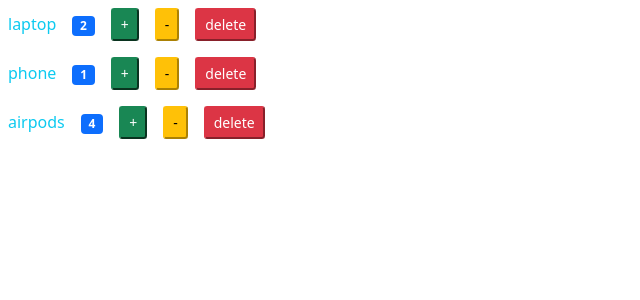
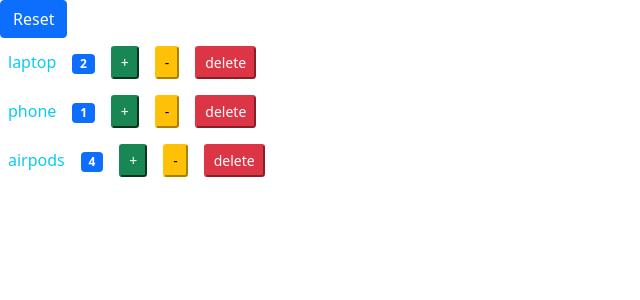
Before and after one commit to MarshalOfficial/react-training, a React (Create React App) app: page / in a window 1280 px wide. Shown: the top 300 px of the page, without its empty margins (0-640 px from the left). Built offline with nearby package versions, Linux system fonts and the light colour scheme.

Commit message:
controlled product component, all data in father

```diff
--- a/src/components/product.jsx
+++ b/src/components/product.jsx
@@ -2,15 +2,11 @@ import React, { Component } from 'react';
 
 
 class Product extends Component {
-    state = {
-        count: this.props.count,
-    }
-
     render() {
         return (
             <div>
                 <span className='m-2 text-info'>{this.props.productName}</span>
-                <span className='m-2 badge bg-primary'>{this.state.count === 0 ? 'zero' : this.state.count}</span>
+                <span className='m-2 badge bg-primary'>{this.props.count === 0 ? 'zero' : this.props.count}</span>
                 <button onClick={this.handleIncrement} className='m-2 btn-sm btn-success'>+</button>
                 <button onClick={this.handleDecrement} className='m-2 btn-sm btn-warning'>-</button>
                 <button onClick={this.handleDelete} className='m-2 btn-sm btn-danger'>delete</button>
@@ -19,13 +15,11 @@ class Product extends Component {
     }
 
     handleIncrement = () => {
-        this.setState({ count: this.state.count + 1 });
-        console.log(this.state);
+        this.props.onIncrement(this.props.id);
     }
 
     handleDecrement = () => {
-        this.setState({ count: this.state.count - 1 });
-        console.log(this.state);
+        this.props.onDecrement(this.props.id);
     }
 
     handleDelete = () => {
--- a/src/components/products.jsx
+++ b/src/components/products.jsx
@@ -12,8 +12,9 @@ class Products extends Component {
     render() {
         return (
             <>
+                <button onClick={this.handleReset} className='btn btn-primary'>Reset</button>
                 {this.state.products.map((p, index) => (
-                    <Product onDelete={this.handleDelete} id={p.id} key={index} productName={p.productName} count={p.count} />
+                    <Product onIncrement={this.handleIncrement} onDecrement={this.handleDecrement} onDelete={this.handleDelete} id={p.id} key={index} productName={p.productName} count={p.count} />
                 )
                 )}
             </>
@@ -21,9 +22,31 @@ class Products extends Component {
     }
 
     handleDelete = (productId) => {
-        const newProducts = this.state.products.filter(p => p.id != productId);
+        const newProducts = this.state.products.filter(p => p.id !== productId);
         this.setState({ products: newProducts });
     }
+
+    handleIncrement = (productId) => {
+        const newProducts = [...this.state.products];
+        const index = newProducts.findIndex(p => p.id === productId);
+        newProducts[index].count += 1;
+
+        this.setState({ products: newProducts });
+    }
+
+    handleDecrement = (productId) => {
+        const newProducts = [...this.state.products];
+        const index = newProducts.findIndex(p => p.id === productId);
+        newProducts[index].count -= 1;
+
+        this.setState({ products: newProducts });
+    }
+
+    handleReset = () => {
+        const newProducts = this.state.products.map(p => { p.count = 0; return p });
+        this.setState({ products: newProducts });
+    }
+
 }
 
 export default Products;
--- a/src/index.js
+++ b/src/index.js
@@ -2,8 +2,8 @@ import React from 'react';
 import ReactDOM from 'react-dom';
 //import Product from './components/product';
 //import Product from './components/functional/product';
-//import Products from './components/products';
-import Products from './components/functional/products';
+import Products from './components/products';
+//import Products from './components/functional/products';
 import 'bootstrap/dist/css/bootstrap.min.css';
 
 ReactDOM.render(<Products />, document.getElementById('root'));
```
